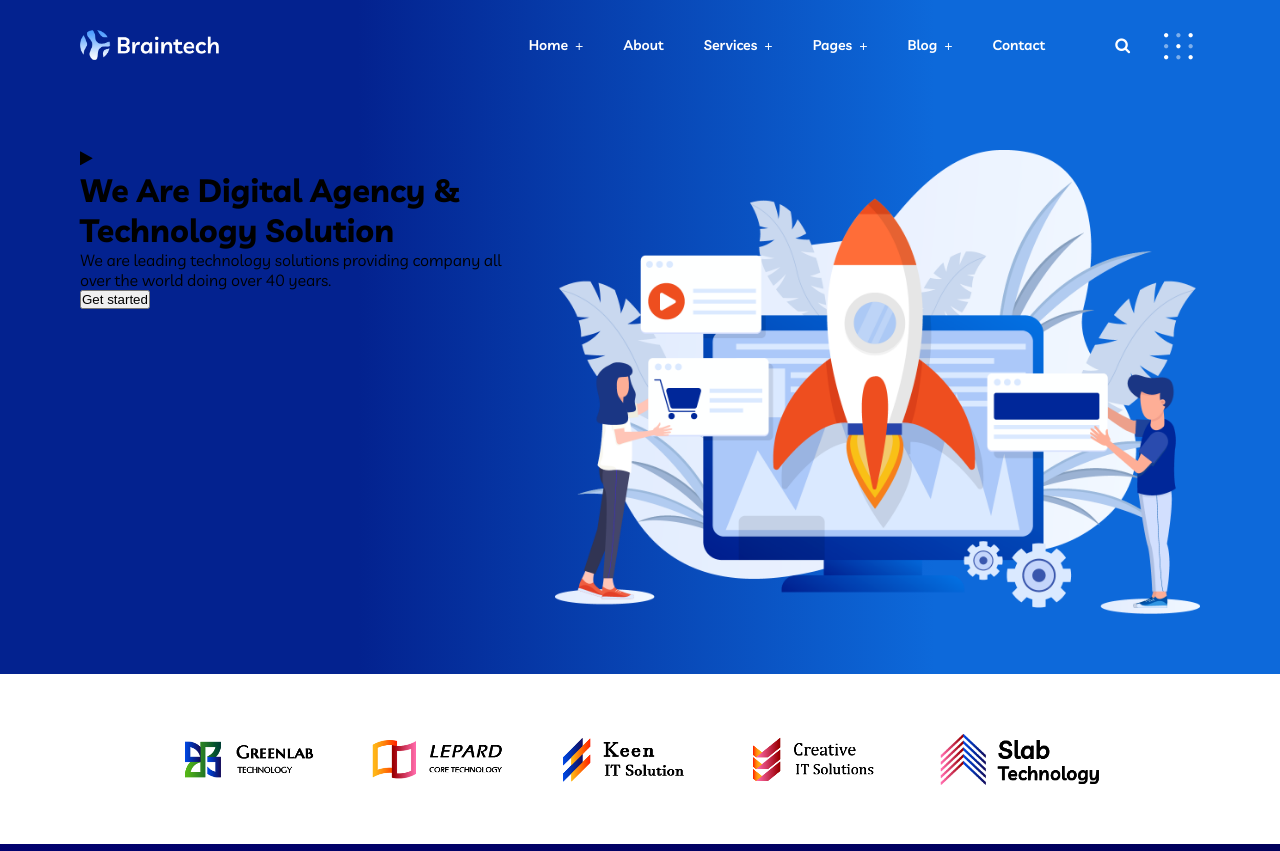
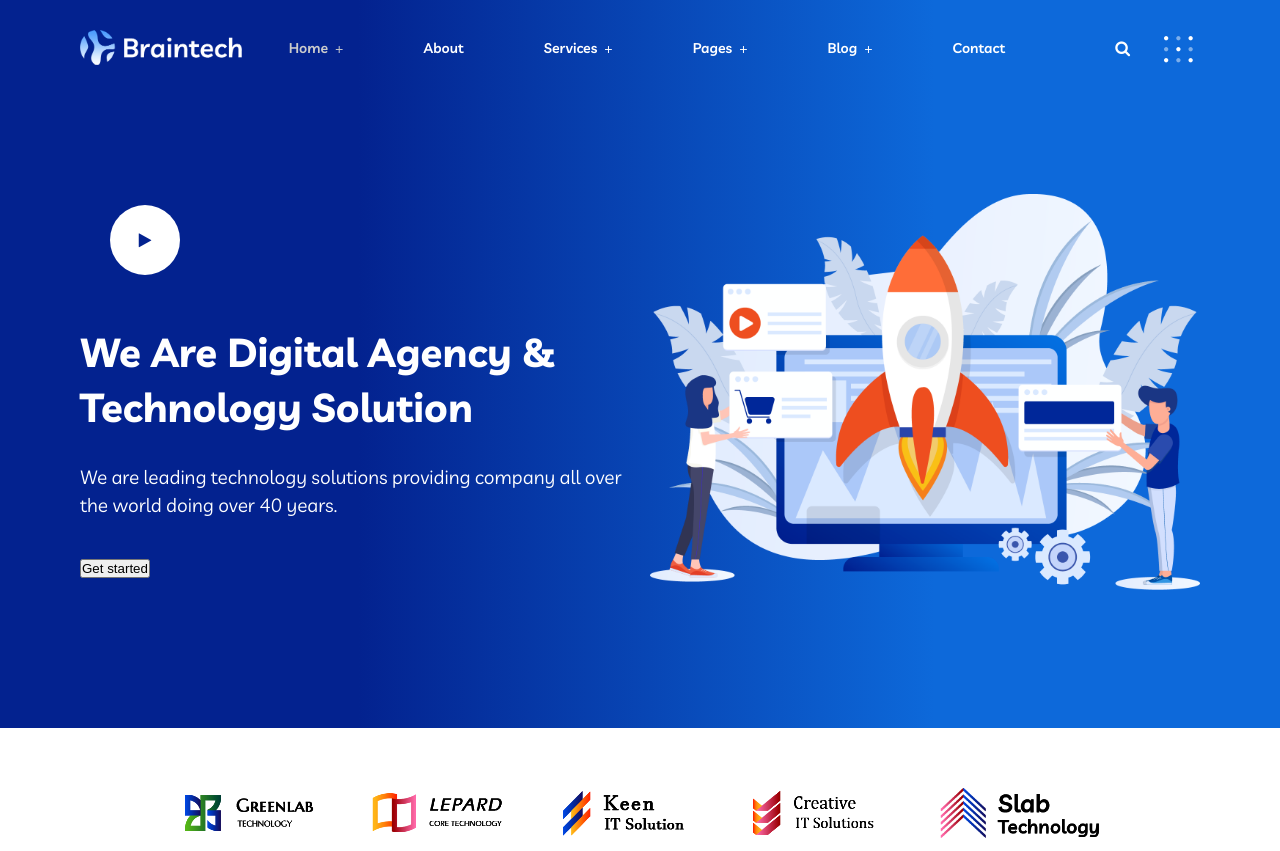
Before and after one commit to front-end-by-rimantas/32-grupe-portfolio-braintech, a website: page index.html in a window 1280 px wide. Shown: the top 851 px of the page. Drawn offline with Linux system fonts and the light colour scheme.

Commit message:
hero style

```diff
--- a/css/pages/home.css
+++ b/css/pages/home.css
@@ -13,9 +13,11 @@
 
 /* header start */
 .header {
+    display: flex;
     position: sticky;
     top: 0;
-    padding: 30px 0;
+    z-index: 1;
+    padding: 30px 0px;
     background: transparent;
 }
 .header .col-12 {
@@ -25,7 +27,7 @@
 }
 
 .header .logo {
-    height: 30px;
+    height: 35px;
 }
 
 .header .links {
@@ -37,9 +39,22 @@
     line-height: 30px;
 }
 
+.header .navigation > a:first-child {
+    color: #ccc;
+}
+
 .header .navigation > a,
 li {
-    margin-right: 40px;
+    display: flex;
+    justify-content: space-between;
+    margin-right: 80px;
+}
+
+@media (max-width: 1200px) {
+    .header .navigation > a,
+    li {
+        margin-right: 35px;
+    }
 }
 
 .header .navigation > a {
@@ -115,6 +130,59 @@ li {
 
 /* hero start */
 
+.hero {
+    display: flex;
+    padding-bottom: 150px;
+}
+
+.hero > .row {
+    margin-top: 50px;
+    position: relative;
+}
+
+.hero .fa-play {
+    color: var(--primary-color);
+    width: 70px;
+    height: 70px;
+    margin-left: 30px;
+    border-radius: 50%;
+    line-height: 70px;
+    text-align: center;
+    background-color: #fff;
+}
+
+.hero .hero-title {
+    font-size: 40px;
+    line-height: 55px;
+    color: #fff;
+    margin-top: 50px;
+}
+
+.hero .hero-content {
+    font-size: 19px;
+    font-weight: 500;
+    line-height: 28px;
+    color: #fff;
+    margin-top: 28px;
+}
+
+.hero button {
+    margin-top: 40px;
+}
+
+.hero img {
+    display: none;
+}
+
+@media (min-width: 992px) {
+    .hero img {
+        display: inline-block;
+        position: absolute;
+        top: 50%;
+        transform: translate(0%, -50%);
+    }
+}
+
 .background-col {
     background: #0d69da;
     background: linear-gradient(270deg, #0d69da 27%, #03228f 72%);
--- a/index.html
+++ b/index.html
@@ -57,15 +57,15 @@
     <!-- header end -->
 
     <!-- hero start -->
-    <div class="container background-col">
+    <div class="container hero background-col">
         <div class="row">
-            <div class="col-5">
-                <i class="fa fa-play" aria-hidden="true"></i>
+            <div class="col-12 col-md-6 col-sm-10 col-xs-10">
+                <i class="fa fa-play"></i>
                 <h1 class="hero-title">We Are Digital Agency & Technology Solution</h1>
                 <p class="hero-content">We are leading technology solutions providing company all over the world doing over 40 years.</p>
                 <button>Get started</button>
             </div>
-            <img class=col-7 src="./img/Pradzia/banner-4.png" alt="Rocket">
+            <img class="col-sm-6 col-xs-1" src="./img/Pradzia/banner-4.png" alt="Rocket">
         </div>
     </div>
     <!-- hero end -->
```
